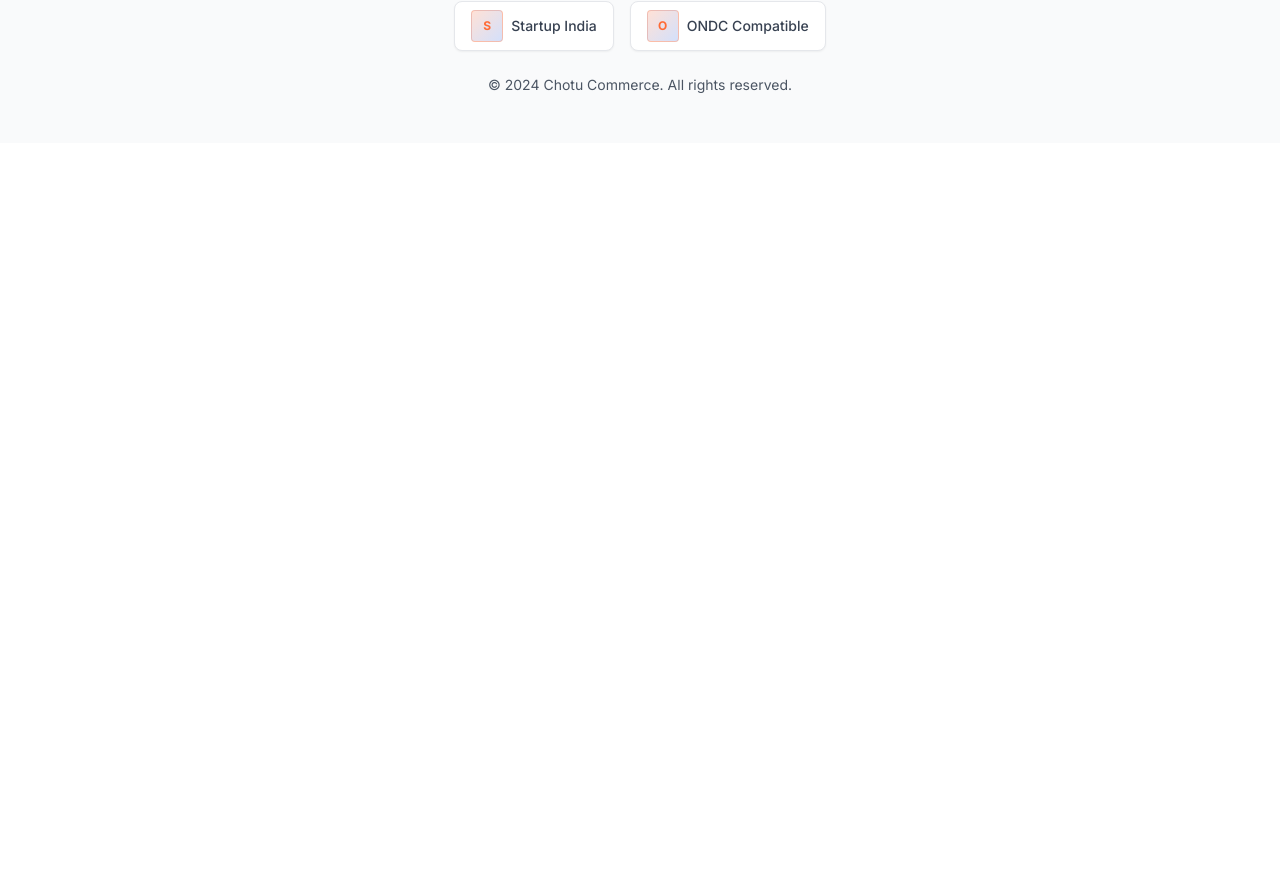
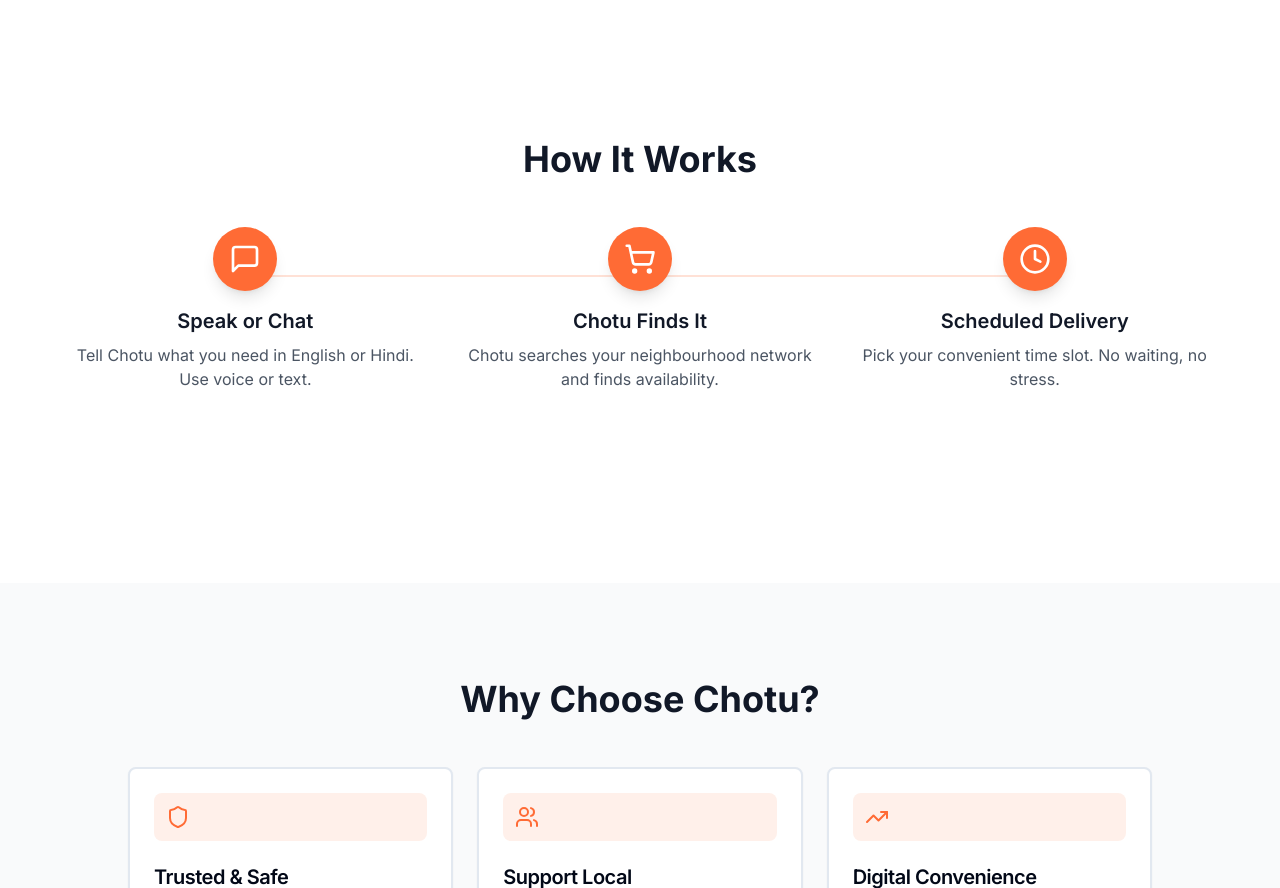
Before and after one commit to happysanghadia/ChotuAI, a Next.js app: page / in a window 1280 px wide. Shown: the part 1912-2800 px from the top of the page. Before the commit the page ends 2055 px from the top, so only its background shows below. Built offline with nearby package versions, Linux system fonts and the light colour scheme.

Commit message:
Update navbar: remove Home link, reorder items. Add more sections to home page

```diff
--- a/app/page.tsx
+++ b/app/page.tsx
@@ -2,9 +2,59 @@
 
 import PanningHero from "@/components/PanningHero"
 import FeatureCard from "@/components/FeatureCard"
-import { MessageSquare, Languages, ShoppingCart, Heart } from "lucide-react"
+import StepProcess from "@/components/StepProcess"
+import TrustBadge from "@/components/TrustBadge"
+import { MessageSquare, Languages, ShoppingCart, Heart, Clock, Shield, Users, TrendingUp, CheckCircle, Star } from "lucide-react"
+import { Card, CardContent } from "@/components/ui/card"
+import { Button } from "@/components/ui/button"
 
 export default function Home() {
+    const steps = [
+        {
+            number: 1,
+            title: "Speak or Chat",
+            description: "Tell Chotu what you need in English or Hindi. Use voice or text.",
+            icon: MessageSquare,
+        },
+        {
+            number: 2,
+            title: "Chotu Finds It",
+            description: "Chotu searches your neighbourhood network and finds availability.",
+            icon: ShoppingCart,
+        },
+        {
+            number: 3,
+            title: "Scheduled Delivery",
+            description: "Pick your convenient time slot. No waiting, no stress.",
+            icon: Clock,
+        },
+    ]
+
+    const benefits = [
+        {
+            icon: Shield,
+            title: "Trusted & Safe",
+            description: "Shop from your neighbourhood kirana store you know and trust.",
+        },
+        {
+            icon: Users,
+            title: "Support Local",
+            description: "Every purchase supports your local community businesses.",
+        },
+        {
+            icon: TrendingUp,
+            title: "Digital Convenience",
+            description: "Modern shopping experience with traditional trust.",
+        },
+    ]
+
+    const stats = [
+        { number: "10,000+", label: "Happy Families" },
+        { number: "500+", label: "Local Kiranas" },
+        { number: "50+", label: "Distributors" },
+        { number: "24/7", label: "AI Support" },
+    ]
+
     return (
         <>
             {/* Hero Section with Panning Animation */}
@@ -15,6 +65,9 @@
                 ctaText="Download App"
                 ctaLink="/download"
             />
+
+            {/* Trust Badge */}
+            <TrustBadge />
 
             {/* Core Mission Section */}
             <section className="py-12 sm:py-16 lg:py-24 bg-white">
@@ -36,6 +89,9 @@
             {/* Features Section - The Experience */}
             <section className="py-12 sm:py-16 lg:py-24 bg-gray-50">
                 <div className="container mx-auto px-4 sm:px-6 lg:px-8">
+                    <h2 className="mb-12 text-center text-3xl font-bold text-gray-900 sm:text-4xl">
+                        The Experience
+                    </h2>
                     <div className="grid grid-cols-1 gap-8 md:grid-cols-2 max-w-5xl mx-auto">
                         <FeatureCard
                             icon={Languages}
@@ -52,6 +108,86 @@
                     </div>
                 </div>
             </section>
+
+            {/* How It Works Section */}
+            <section className="py-12 sm:py-16 lg:py-24 bg-white">
+                <div className="container mx-auto px-4 sm:px-6 lg:px-8">
+                    <StepProcess steps={steps} title="How It Works" />
+                </div>
+            </section>
+
+            {/* Benefits Section */}
+            <section className="py-12 sm:py-16 lg:py-24 bg-gray-50">
+                <div className="container mx-auto px-4 sm:px-6 lg:px-8">
+                    <h2 className="mb-12 text-center text-3xl font-bold text-gray-900 sm:text-4xl">
+                        Why Choose Chotu?
+                    </h2>
+                    <div className="grid grid-cols-1 gap-6 md:grid-cols-3 max-w-5xl mx-auto">
+                        {benefits.map((benefit, index) => (
+                            <FeatureCard
+                                key={benefit.title}
+                                icon={benefit.icon}
+                                title={benefit.title}
+                                description={benefit.description}
+                                delay={index * 0.1}
+                            />
+                        ))}
+                    </div>
+                </div>
+            </section>
+
+            {/* Stats Section */}
+            <section className="py-12 sm:py-16 lg:py-24 bg-white">
+                <div className="container mx-auto px-4 sm:px-6 lg:px-8">
+                    <div className="grid grid-cols-2 gap-6 md:grid-cols-4">
+                        {stats.map((stat, index) => (
+                            <Card key={index} className="text-center border-2">
+                                <CardContent className="pt-6">
+                                    <div className="text-4xl sm:text-5xl font-bold text-primary mb-2">
+                                        {stat.number}
+                                    </div>
+                                    <div className="text-sm sm:text-base text-gray-600 font-medium">
+                                        {stat.label}
+                                    </div>
+                                </CardContent>
+                            </Card>
+                        ))}
+                    </div>
+                </div>
+            </section>
+
+            {/* CTA Section */}
+            <section className="py-12 sm:py-16 lg:py-24 bg-gradient-to-r from-primary to-secondary">
+                <div className="container mx-auto px-4 sm:px-6 lg:px-8">
+                    <div className="max-w-3xl mx-auto text-center text-white">
+                        <h2 className="text-3xl sm:text-4xl font-bold mb-4">
+                            Ready to Experience Digital Shopping?
+                        </h2>
+                        <p className="text-lg sm:text-xl mb-8 opacity-90">
+                            Join thousands of families who are shopping smarter with Chotu.
+                        </p>
+                        <div className="flex flex-col sm:flex-row gap-4 justify-center">
+                            <a href="/download">
+                                <Button
+                                    size="lg"
+                                    className="rounded-full bg-white text-primary px-8 py-6 text-base hover:bg-gray-100"
+                                >
+                                    Download App
+                                </Button>
+                            </a>
+                            <a href="/retailers">
+                                <Button
+                                    size="lg"
+                                    variant="outline"
+                                    className="rounded-full border-2 border-white text-white px-8 py-6 text-base hover:bg-white/10"
+                                >
+                                    For Retailers
+                                </Button>
+                            </a>
+                        </div>
+                    </div>
+                </div>
+            </section>
         </>
     )
 }
--- a/components/Navbar.tsx
+++ b/components/Navbar.tsx
@@ -9,9 +9,8 @@
     const [mobileMenuOpen, setMobileMenuOpen] = useState(false)
 
     const navLinks = [
-        { href: "/", label: "Home" },
+        { href: "/distributors", label: "For Distributors" },
         { href: "/retailers", label: "For Retailers" },
-        { href: "/distributors", label: "For Distributors" },
         { href: "/about", label: "About Us" },
     ]
 
```
